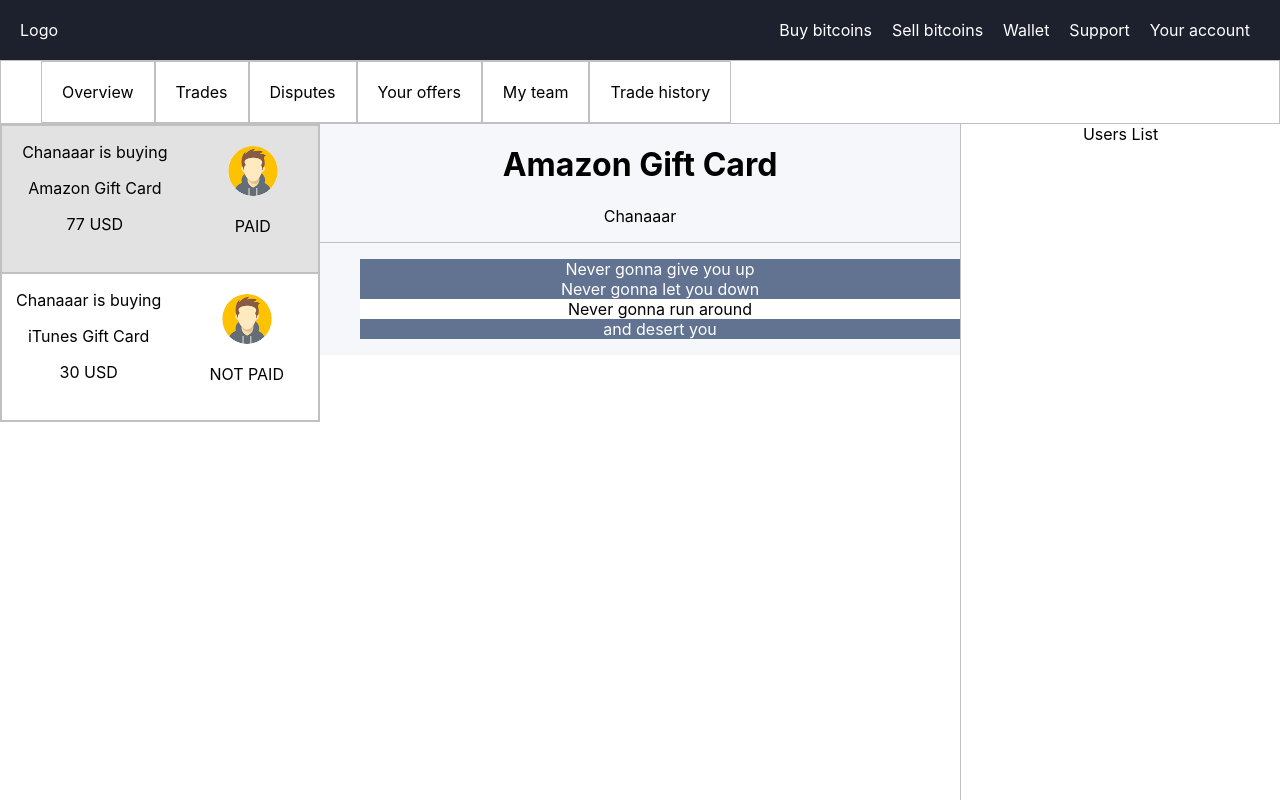
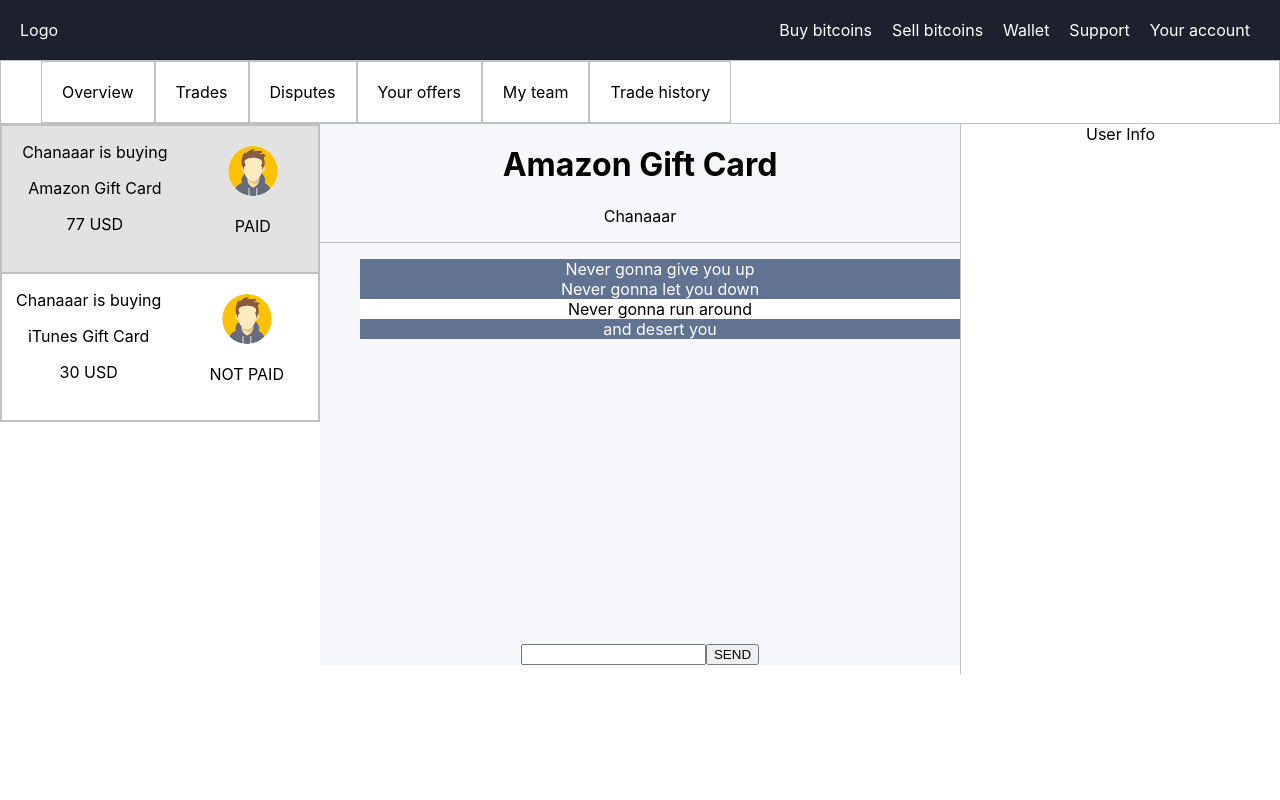
Before and after one commit to TumanovArtem/messager_front, a React (Create React App) app: page /sell-bitcoins in a window 1280 px wide. Built offline with nearby package versions, Linux system fonts and the light colour scheme.

Commit message:
Messager works

```diff
--- a/package.json
+++ b/package.json
@@ -13,6 +13,7 @@
     "@types/react-dom": "^17.0.3",
     "react": "^17.0.2",
     "react-dom": "^17.0.2",
+    "react-id-generator": "^3.0.1",
     "react-redux": "^7.2.4",
     "react-router-dom": "^5.2.0",
     "react-scripts": "4.0.3",
--- a/src/store/massagesSlice.ts
+++ b/src/store/massagesSlice.ts
@@ -49,4 +49,5 @@
   }
 });
 
+export const { addMessage } = messagesSlice.actions;
 export default messagesSlice.reducer;
--- a/src/view/App/App.css
+++ b/src/view/App/App.css
@@ -10,12 +10,6 @@
   list-style: none;
 }
 
-.App {
-  position: fixed;
-  height: 100%;
-  width: 100%;
-}
-
 .avatar {
   width: 50px;
   height: 50px;
--- a/src/view/components/Messager/Messager.style.css
+++ b/src/view/components/Messager/Messager.style.css
@@ -2,8 +2,14 @@
   width: 50%;
   height: 100%;
   background: #f6f7fb;
+  display: flex;
+  flex-direction: column;
 }
 
 .messager .messager-header {
   border-bottom: 1px solid rgb(192, 192, 192);
 }
+
+.messages-space {
+  height: 400px;
+}
--- a/src/view/components/Messager/Messager.tsx
+++ b/src/view/components/Messager/Messager.tsx
@@ -1,15 +1,40 @@
-import React, {FC} from 'react';
-import { useSelector } from 'react-redux';
+import React, {FC, useState} from 'react';
+import { useDispatch, useSelector } from 'react-redux';
 import { IStoreState } from 'src/interfaces/store';
+import { addMessage } from 'src/store/massagesSlice';
 import { Message } from '../Message';
+import nextId from "react-id-generator";
 import './Messager.style.css';
 
 export const Messager : FC = () => {
+  const dispatch = useDispatch();
+
   const currentUser = useSelector((state: IStoreState) => state.users.currentUser);
   const currentTrade = useSelector((state : IStoreState) => state.trades.currentTrade);
   const messages = useSelector((state : IStoreState) =>
     state.messages.data.filter(message => message.tradeId === currentTrade.id)
   );
+
+  const [value, setValue] = useState('');
+
+  const handleChange = (e : any) => {
+    setValue(e.target.value);
+  };
+
+  const handleSubmit = (e : any) => {
+    dispatch(addMessage({
+      id: messages.length++,
+      tradeId: currentTrade.id,
+      fromId: currentUser.id,
+      toId: 1,
+      text: value,
+      date: new Date
+    }));
+    setValue('');
+    e.preventDefault();
+    console.log(value);
+    console.log(nextId());
+  };
 
   return (
     <div className="messager">
@@ -19,9 +44,13 @@
       </div>
       <div className="messages-space">
         <ul>
-        {messages.map(message => <Message message={message} isFromThisUser={currentUser.id === message.fromId}/>)}
+        {messages.map(message => <Message key={message.id} message={message} isFromThisUser={currentUser.id === message.fromId}/>)}
         </ul>
       </div>
+      <form onSubmit={handleSubmit}>
+        <input type="text" onChange={handleChange} value={value} />
+        <input type="submit" value="SEND" />
+      </form>
     </div>
   )
 };
--- a/src/view/components/UserInfo/UserInfo.style.css
+++ b/src/view/components/UserInfo/UserInfo.style.css
@@ -1,5 +1,5 @@
 .user-info {
   width: 25%;
-  height: 800px;
+  height: 550px;
   border-left: 1px solid rgb(192, 192, 192);
 }
--- a/src/view/components/UserInfo/UserInfo.tsx
+++ b/src/view/components/UserInfo/UserInfo.tsx
@@ -4,7 +4,7 @@
 export const UserInfo : FC = () => {
   return (
     <div className="user-info">
-      Users List
+      User Info
     </div>
   )
 };
```
Also changed, not shown: 1 other file (tests, documents, lock files or other folders).
